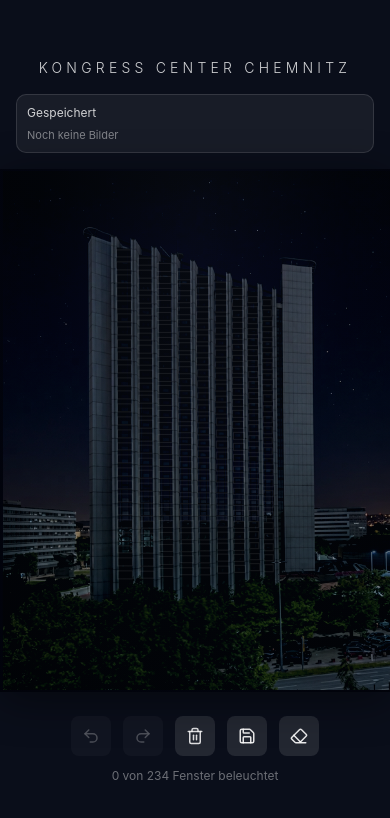
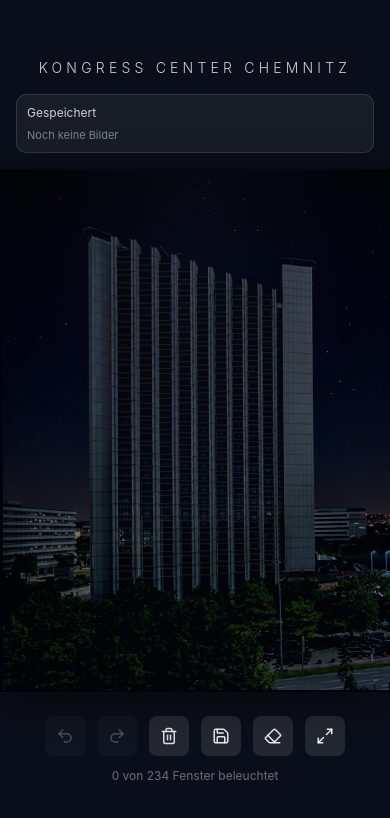
Before and after one commit to Lulatsch2909/leuchtturm-chemnitz.de, a React (Vite) app: page / in a window 390 px wide. Shown: the top 818 px of the page. Built offline with nearby package versions, Linux system fonts and the light colour scheme.

Commit message:
Add focus mode improvements for mobile and desktop

```diff
--- a/src/App.tsx
+++ b/src/App.tsx
@@ -1,5 +1,5 @@
 import { useState, useCallback, useEffect, useRef } from "react";
-import { Undo2, Redo2, Trash2, Eraser, Save } from "lucide-react";
+import { Undo2, Redo2, Trash2, Eraser, Save, Maximize2, Minimize2, PanelLeft } from "lucide-react";
 
 const buildingImg = "/kongress-hotel-nacht.png";
 
@@ -105,6 +105,8 @@ const App = () => {
   const [savedPatterns, setSavedPatterns] = useState<SavedPattern[]>([]);
   const [nextPatternId, setNextPatternId] = useState(1);
   const [savedPatternMenu, setSavedPatternMenu] = useState<SavedPatternMenu>(null);
+  const [isMobileFocusMode, setIsMobileFocusMode] = useState(false);
+  const [isMobileSavedDrawerOpen, setIsMobileSavedDrawerOpen] = useState(false);
   const imageRef = useRef<HTMLDivElement>(null);
   const paintStartWindows = useRef<boolean[][] | null>(null);
   const paintStartCell = useRef<{ row: number; col: number } | null>(null);
@@ -113,6 +115,7 @@ const App = () => {
   const pendingClickToggleTimeout = useRef<number | null>(null);
   const longPressTimeoutRef = useRef<number | null>(null);
   const longPressTriggeredPatternRef = useRef<number | null>(null);
+  const swipeStartXRef = useRef<number | null>(null);
 
   const pushHistory = useCallback(
     (prev: boolean[][], next: boolean[][]) => {
@@ -295,10 +298,38 @@ const App = () => {
   }, []);
 
   useEffect(() => {
+    const handlePointerMove = (e: PointerEvent) => {
+      if (!isPainting && !isSelecting) return;
+      const target = document
+        .elementFromPoint(e.clientX, e.clientY)
+        ?.closest<HTMLButtonElement>("[data-cell='1']");
+      if (!target) return;
+      const rowAttr = target.getAttribute("data-row");
+      const colAttr = target.getAttribute("data-col");
+      if (rowAttr === null || colAttr === null) return;
+      const row = Number(rowAttr);
+      const col = Number(colAttr);
+      if (Number.isNaN(row) || Number.isNaN(col)) return;
+      handleLeftEnter(row, col);
+      handleSelectionEnter(row, col);
+    };
+
+    window.addEventListener("pointermove", handlePointerMove, { passive: true });
+    return () => window.removeEventListener("pointermove", handlePointerMove);
+  }, [handleLeftEnter, handleSelectionEnter, isPainting, isSelecting]);
+
+  useEffect(() => {
     const onResize = () => setIsMobile(window.innerWidth <= 900);
     window.addEventListener("resize", onResize);
     return () => window.removeEventListener("resize", onResize);
   }, []);
+
+  useEffect(() => {
+    if (!isMobile) {
+      setIsMobileFocusMode(false);
+      setIsMobileSavedDrawerOpen(false);
+    }
+  }, [isMobile]);
 
   const undo = useCallback(() => {
     if (historyIndex < 0) return;
@@ -383,6 +414,8 @@ const App = () => {
 
   const litCount = windows.flat().filter(Boolean).length;
   const hasSelection = selection && (selection.startRow !== selection.endRow || selection.startCol !== selection.endCol);
+  const showDesktopSavedList = !isMobile || !isMobileFocusMode;
+  const showMobileSavedDrawer = isMobile && isMobileFocusMode;
   const exportAnchors = useCallback(() => {
     const text = JSON.stringify(columns, null, 2);
     if (navigator.clipboard?.writeText) {
@@ -393,43 +426,43 @@ const App = () => {
     window.prompt("Ankerpunkte kopieren:", text);
   }, [columns]);
 
-  return (
-    <div
-      style={{
-        minHeight: "100vh",
-        display: "flex",
-        flexDirection: "column",
-        alignItems: "center",
-        justifyContent: "center",
-        padding: 16,
-        userSelect: "none",
-        background: "#0a0e1a",
-      }}
-    >
-      <h1
-        style={{
-          color: "rgba(255,255,255,0.8)",
-          marginBottom: 18,
-          marginLeft: isMobile ? 0 : 166,
-          letterSpacing: "0.3em",
-          textTransform: "uppercase",
-          fontSize: 14,
-          fontWeight: 300,
-        }}
-      >
-        Kongress Center Chemnitz
-      </h1>
+  const handleFocusTouchStart = useCallback(
+    (e: React.TouchEvent<HTMLDivElement>) => {
+      if (!showMobileSavedDrawer) return;
+      const touch = e.touches[0];
+      if (!touch) return;
+      if (touch.clientX <= 24 || isMobileSavedDrawerOpen) {
+        swipeStartXRef.current = touch.clientX;
+      } else {
+        swipeStartXRef.current = null;
+      }
+    },
+    [isMobileSavedDrawerOpen, showMobileSavedDrawer]
+  );
 
-      <div
-        style={{
-          display: "flex",
-          gap: 16,
-          flexDirection: isMobile ? "column" : "row",
-          alignItems: isMobile ? "center" : "flex-start",
-          width: "min(100%, 1200px)",
-          justifyContent: "center",
-        }}
-      >
+  const handleFocusTouchMove = useCallback(
+    (e: React.TouchEvent<HTMLDivElement>) => {
+      if (!showMobileSavedDrawer || swipeStartXRef.current === null) return;
+      const touch = e.touches[0];
+      if (!touch) return;
+      const delta = touch.clientX - swipeStartXRef.current;
+      if (!isMobileSavedDrawerOpen && delta > 48) {
+        setIsMobileSavedDrawerOpen(true);
+        swipeStartXRef.current = null;
+      }
+      if (isMobileSavedDrawerOpen && delta < -48) {
+        setIsMobileSavedDrawerOpen(false);
+        swipeStartXRef.current = null;
+      }
+    },
+    [isMobileSavedDrawerOpen, showMobileSavedDrawer]
+  );
+
+  const handleFocusTouchEnd = useCallback(() => {
+    swipeStartXRef.current = null;
+  }, []);
+
+  const savedPatternsPanel = (
     <div
       className="saved-patterns-scroll"
       style={{
@@ -457,6 +490,7 @@ const App = () => {
               return;
             }
             loadSavedPattern(pattern.windows);
+            if (showMobileSavedDrawer) setIsMobileSavedDrawerOpen(false);
           }}
           onContextMenu={(e) => {
             e.preventDefault();
@@ -541,6 +575,103 @@ const App = () => {
         </button>
       ))}
     </div>
+  );
+
+  return (
+    <div
+      onTouchStart={handleFocusTouchStart}
+      onTouchMove={handleFocusTouchMove}
+      onTouchEnd={handleFocusTouchEnd}
+      style={{
+        minHeight: "100dvh",
+        display: "flex",
+        flexDirection: "column",
+        alignItems: "center",
+        justifyContent: isMobileFocusMode ? "space-between" : "center",
+        padding: isMobileFocusMode ? 10 : 16,
+        userSelect: "none",
+        background: "#0a0e1a",
+        position: isMobileFocusMode ? "fixed" : "relative",
+        inset: isMobileFocusMode ? 0 : undefined,
+        zIndex: isMobileFocusMode ? 100 : "auto",
+        overflow: isMobileFocusMode ? "hidden" : "visible",
+      }}
+    >
+      {!isMobileFocusMode && (
+        <h1
+          style={{
+            color: "rgba(255,255,255,0.8)",
+            marginBottom: 18,
+            marginLeft: isMobile ? 0 : 166,
+            letterSpacing: "0.3em",
+            textTransform: "uppercase",
+            fontSize: 14,
+            fontWeight: 300,
+          }}
+        >
+          Kongress Center Chemnitz
+        </h1>
+      )}
+
+      {isMobileFocusMode && (
+        <div style={{ width: "100%", display: "flex", alignItems: "center", justifyContent: "space-between", marginBottom: 8 }}>
+          <button
+            onClick={() => setIsMobileSavedDrawerOpen((v) => !v)}
+            aria-label="Gespeicherte Motive"
+            title="Gespeicherte Motive"
+            style={{
+              display: "flex",
+              alignItems: "center",
+              justifyContent: "center",
+              width: 40,
+              height: 40,
+              borderRadius: 8,
+              background: "rgba(255,255,255,0.12)",
+              color: "rgba(255,255,255,0.9)",
+              border: 0,
+              cursor: "pointer",
+            }}
+          >
+            <PanelLeft size={18} />
+          </button>
+          <button
+            onClick={() => {
+              setIsMobileFocusMode(false);
+              setIsMobileSavedDrawerOpen(false);
+            }}
+            aria-label="Vollbild verlassen"
+            title="Vollbild verlassen"
+            style={{
+              display: "flex",
+              alignItems: "center",
+              justifyContent: "center",
+              width: 40,
+              height: 40,
+              borderRadius: 8,
+              background: "rgba(255,255,255,0.12)",
+              color: "rgba(255,255,255,0.9)",
+              border: 0,
+              cursor: "pointer",
+            }}
+          >
+            <Minimize2 size={18} />
+          </button>
+        </div>
+      )}
+
+      <div
+        style={{
+          display: "flex",
+          gap: 16,
+          flexDirection: isMobile ? "column" : "row",
+          alignItems: isMobile ? "center" : "flex-start",
+          width: "min(100%, 1200px)",
+          justifyContent: "center",
+          flex: isMobileFocusMode ? 1 : undefined,
+          minHeight: 0,
+        }}
+      >
+        {showDesktopSavedList && savedPatternsPanel}
         {savedPatternMenu && (
           <div
             style={{
@@ -577,6 +708,35 @@ const App = () => {
           </div>
         )}
 
+        {showMobileSavedDrawer && (
+          <>
+            {isMobileSavedDrawerOpen && (
+              <div
+                onClick={() => setIsMobileSavedDrawerOpen(false)}
+                style={{ position: "fixed", inset: 0, background: "rgba(0,0,0,0.45)", zIndex: 120 }}
+              />
+            )}
+            <div
+              style={{
+                position: "fixed",
+                left: 0,
+                top: 0,
+                bottom: 0,
+                width: "82vw",
+                maxWidth: 320,
+                background: "rgba(8,12,22,0.98)",
+                borderRight: "1px solid rgba(255,255,255,0.14)",
+                zIndex: 130,
+                transform: isMobileSavedDrawerOpen ? "translateX(0)" : "translateX(-104%)",
+                transition: "transform 180ms ease",
+                padding: 12,
+              }}
+            >
+              {savedPatternsPanel}
+            </div>
+          </>
+        )}
+
         <div
           style={{ position: "relative", display: "inline-block" }}
           ref={imageRef}
@@ -588,7 +748,11 @@ const App = () => {
           style={{
             display: "block",
             width: "auto",
-            height: isMobile ? "min(62vh, 560px)" : "min(82vh, 750px)",
+            height: isMobile
+              ? "min(62vh, 560px)"
+              : isMobileFocusMode
+                ? "min(90vh, 900px)"
+                : "min(82vh, 750px)",
             filter: "brightness(0.78) contrast(1.12) saturate(0.92) drop-shadow(0 8px 22px rgba(0,0,0,0.45))",
           }}
           draggable={false}
@@ -669,6 +833,9 @@ const App = () => {
               return (
                 <button
                   key={`${ri}-${ci}`}
+                  data-cell="1"
+                  data-row={ri}
+                  data-col={ci}
                   onPointerDown={(e) => {
                     if (e.button !== 0) return;
                     // Start selection on second click while mouse is held.
@@ -744,7 +911,7 @@ const App = () => {
           display: "flex",
           alignItems: "center",
           gap: 12,
-          marginTop: 24,
+          marginTop: isMobileFocusMode ? 6 : 24,
           flexWrap: "wrap",
           justifyContent: "center",
           marginLeft: isMobile ? 0 : 166,
@@ -814,6 +981,28 @@ const App = () => {
         >
           <Eraser size={18} />
         </button>
+        <button
+          onClick={() => {
+            setIsMobileFocusMode((v) => !v);
+            setIsMobileSavedDrawerOpen(false);
+          }}
+          title={isMobileFocusMode ? "Vollbild verlassen" : "Vollbild"}
+          aria-label={isMobileFocusMode ? "Vollbild verlassen" : "Vollbild"}
+          style={{
+            display: "flex",
+            alignItems: "center",
+            justifyContent: "center",
+            width: 40,
+            height: 40,
+            borderRadius: 8,
+            background: "rgba(255,255,255,0.1)",
+            color: "rgba(255,255,255,0.9)",
+            border: 0,
+            cursor: "pointer",
+          }}
+        >
+          {isMobileFocusMode ? <Minimize2 size={18} /> : <Maximize2 size={18} />}
+        </button>
 
       </div>
 
@@ -864,7 +1053,7 @@ const App = () => {
         </div>
       )}
 
-      <p style={{ color: "rgba(255,255,255,0.4)", fontSize: 12, marginTop: 12, marginLeft: isMobile ? 0 : 166 }}>
+      <p style={{ color: "rgba(255,255,255,0.4)", fontSize: 12, marginTop: isMobileFocusMode ? 8 : 12, marginLeft: isMobile ? 0 : 166 }}>
         {litCount} von {ROWS * COLS} Fenster beleuchtet
         {hasSelection && " · Bereich ausgewaehlt (Doppelklick + Ziehen)"}
       </p>
```
Lines whose indentation alone changed are shown as unchanged.
